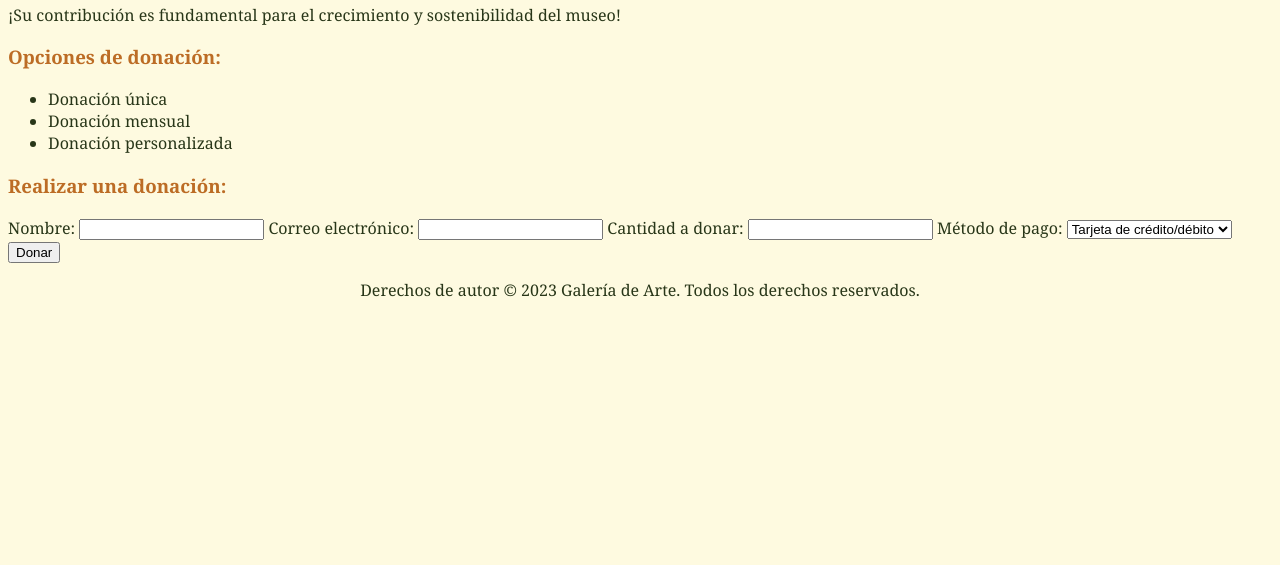
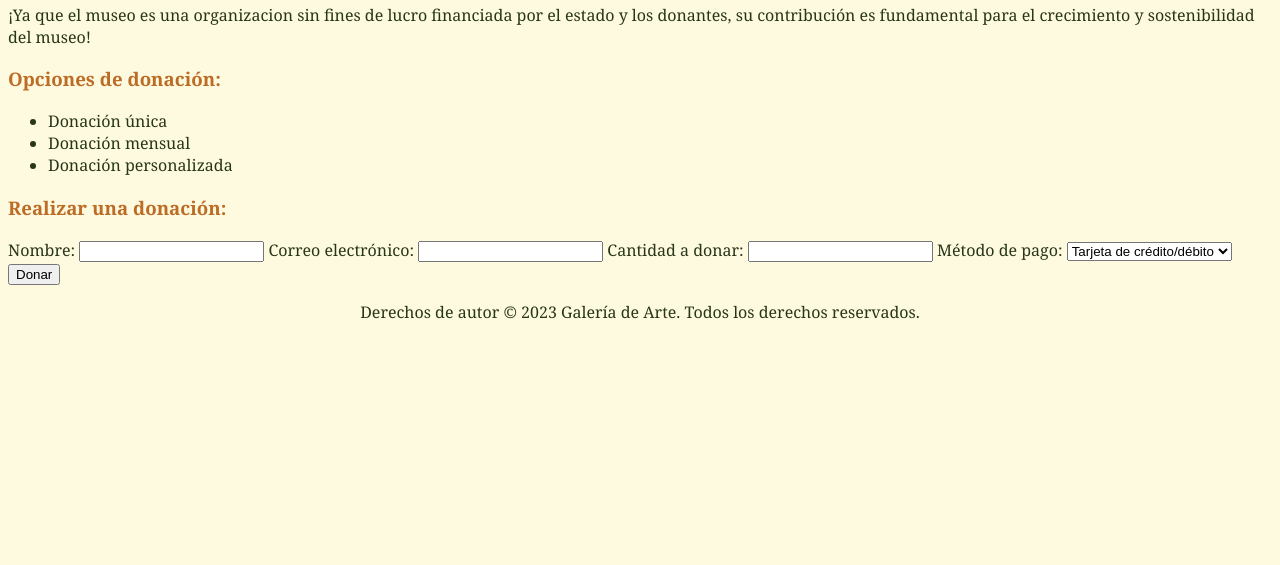
Before and after one commit to Sabilloon/Galeria-Metropolitana-de-Arte, a website built with Vite: page handles/donaciones.hbs in a window 1280 px wide. Shown: the part 235-800 px from the top of the page. Built offline with nearby package versions, Linux system fonts and the light colour scheme; files whose address does not match are found by name.

Commit message:
El museo es una ong

```diff
--- a/handles/donaciones.hbs
+++ b/handles/donaciones.hbs
@@ -33,7 +33,7 @@
 
         <div class="donation-info">
             <h2>Donaciones</h2>
-            <p>¡Su contribución es fundamental para el crecimiento y sostenibilidad del museo!</p>
+            <p>¡Ya que el museo es una organizacion sin fines de lucro financiada por el estado y los donantes, su contribución es fundamental para el crecimiento y sostenibilidad del museo!</p>
 
             <div class="donation-options">
                 <h3>Opciones de donación:</h3>
```
